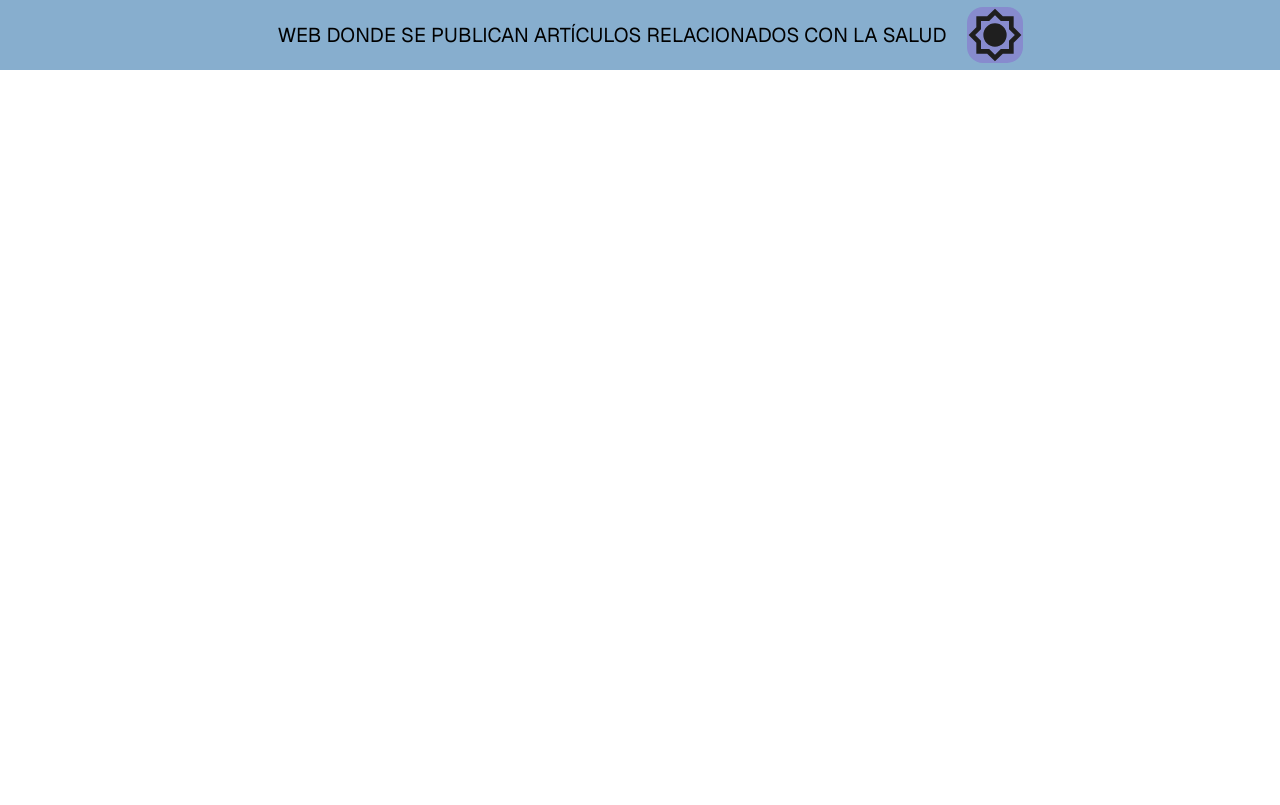
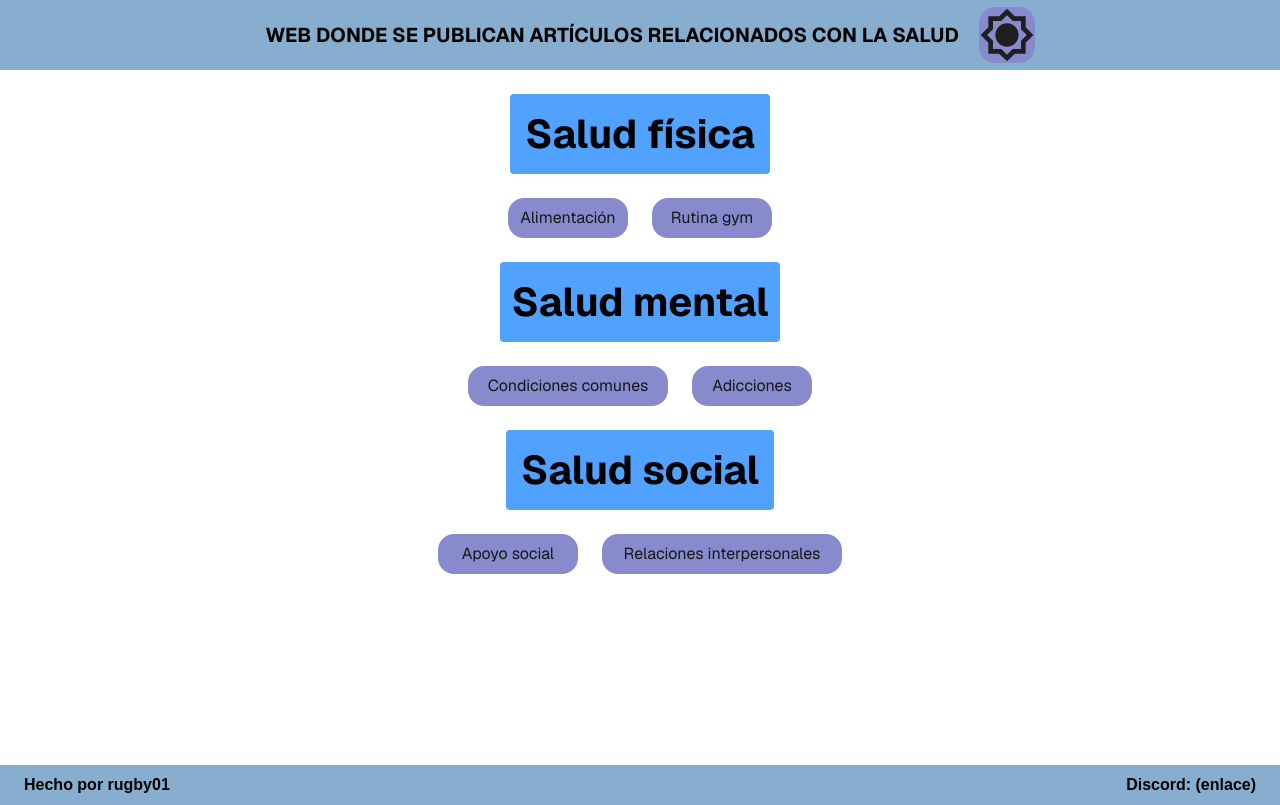
Before and after one commit to prgram769/saludCentral, a Next.js app: page / in a window 1280 px wide. Built offline with nearby package versions, Linux system fonts and the light colour scheme.

Commit message:
header terminado, falta el localstorage del tema, la estructura principal del mainpage esta terminada, footer hecho aunque falta insertar el enlace a discord

```diff
--- a/src/app/page.js
+++ b/src/app/page.js
@@ -1,16 +1,23 @@
 "use client";
 
+import { Footer } from "@/components/ui/footer";
 import { Header } from "@/components/ui/header";
+import { MainPage } from "@/components/ui/main";
 import { createContext } from "react";
 
 export default function Home() {
   // const ThemeContext = createContext("light");
 
   return (
-    <div className="mainDiv min-h-screen items-center justify-center font-sans bg-white">
-      <div className="flex justify-center items-center min-w-screen bg-[#87AECE]">
-        <Header/>
+    <>
+      {" "}
+      <div className="mainDiv min-h-[95.6vh] items-center justify-center font-sans bg-white">
+        <div className="flex justify-center items-center bg-[#87AECE]">
+          <Header />
+        </div>
+        <MainPage />
       </div>
-    </div>
+      <Footer />
+    </>
   );
 }
--- a/src/components/ui/button.jsx
+++ b/src/components/ui/button.jsx
@@ -1,6 +1,6 @@
-function Button({text, onClick}) {
+function Button({text, onClick, className}) {
   return (
-  	<button type="button" className="btn bg-[#878BCE] h-14 w-14 rounded-2xl" onClick={onClick}>{text}</button>
+  	<button type="button" className={className} onClick={onClick}>{text}</button>
   )
 }
 
--- /dev/null
+++ b/src/components/ui/footer.jsx
@@ -0,0 +1,10 @@
+function Footer() {
+  return (
+  	<footer className="flex text-black justify-between items-center min-w-screen bg-[#87AECE] font-black h-10">
+      <p className="px-6 py-1">Hecho por rugby01</p>
+      <p className="px-6 py-1">Discord: (enlace)</p>
+    </footer>
+  )
+}
+
+export {Footer}
--- a/src/components/ui/header.jsx
+++ b/src/components/ui/header.jsx
@@ -8,26 +8,35 @@ function Header() {
   const [theme, setTheme] = useState("light");
 
   useEffect(() => {
+    // if (localStorage.getItem("theme") === null) {
       if (theme === "light") {
         document.querySelector("div.mainDiv").classList.add("light");
+
+        localStorage.setItem("theme", theme);
       } else {
         document.querySelector("div.mainDiv").classList.remove("light");
         document.querySelector("div.mainDiv").classList.add("dark");
+
+        localStorage.setItem("theme", theme);
       }
+    // } else {
+    //   document.querySelector("div.mainDiv").classList.add(localStorage.getItem("theme"));
+    // }
   }, [theme]);
 
   function changeTheme() {
-    theme === "dark" ? setTheme("light") && localStorage.setItem("theme", theme) : setTheme("dark") && localStorage.setItem("theme", theme);
+    theme === "dark" ? setTheme("light") : setTheme("dark");
   }
 
   return (
     <>
-      <h1 className="h1 m-5 text-black text-[20px]">
+      <h1 className="h1 m-5 text-black text-[20px] font-bold">
         WEB DONDE SE PUBLICAN ARTÍCULOS RELACIONADOS CON LA SALUD
       </h1>
       {theme === "dark" ? (
         <Button
           onClick={changeTheme}
+          className={"btn bg-[#878BCE] h-14 w-14 rounded-2xl"}
           text={
             <svg
               className="h-14 w-14"
@@ -44,6 +53,7 @@ function Header() {
       ) : (
         <Button
           onClick={changeTheme}
+          className={"btn bg-[#878BCE] h-14 w-14 rounded-2xl"}
           text={
             <svg
               className="h-14 w-14"
--- /dev/null
+++ b/src/components/ui/main.jsx
@@ -0,0 +1,49 @@
+const { Button } = require("./button");
+
+function MainPage() {
+  return (
+    <div className="m-3 rounded flex flex-col justify-center items-center">
+      <h1 className="bg-blue-400 m-3 w-65 px-2 py-1 flex justify-center items-center h-20 font-bold text-[40px] text-black rounded">
+        Salud física
+      </h1>
+      <div>
+        <Button
+          className={"btn m-3 bg-[#878BCE] h-10 w-30 px-2 rounded-2xl"}
+          text={"Alimentación"}
+        />
+        <Button
+          className={"btn m-3 bg-[#878BCE] h-10 w-30 px-2 rounded-2xl"}
+          text={"Rutina gym"}
+        />
+      </div>
+      <h1 className="bg-blue-400 m-3 w-70 px-2 py-1 flex justify-center items-center h-20 font-bold text-[40px] text-black rounded">
+        Salud mental
+      </h1>
+      <div>
+        <Button
+          className={"btn m-3 bg-[#878BCE] h-10 w-50 px-2 rounded-2xl"}
+          text={"Condiciones comunes"}
+        />
+        <Button
+          className={"btn m-3 bg-[#878BCE] h-10 w-30 px-2 rounded-2xl"}
+          text={"Adicciones"}
+        />
+      </div>
+      <h1 className="bg-blue-400 m-3 w-67 px-2 py-1 flex justify-center items-center h-20 font-bold text-[40px] text-black rounded">
+        Salud social
+      </h1>
+      <div>
+        <Button
+          className={"btn m-3 bg-[#878BCE] h-10 w-35 px-2 rounded-2xl"}
+          text={"Apoyo social"}
+        />
+        <Button
+          className={"btn m-3 bg-[#878BCE] h-10 w-60 px-2 rounded-2xl"}
+          text={"Relaciones interpersonales"}
+        />
+      </div>
+    </div>
+  );
+}
+
+export { MainPage };
```
Lines whose indentation alone changed are shown as unchanged.
